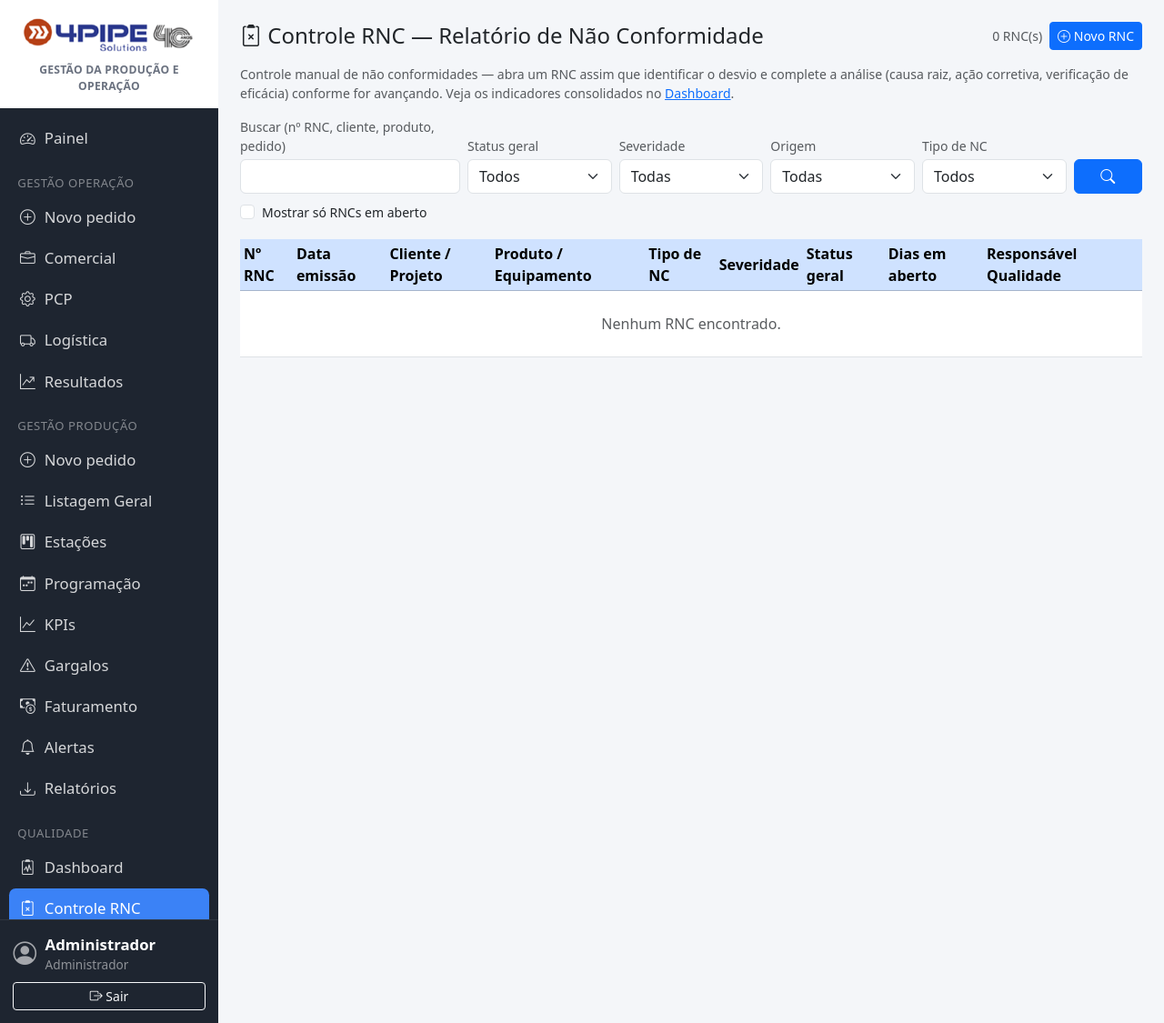
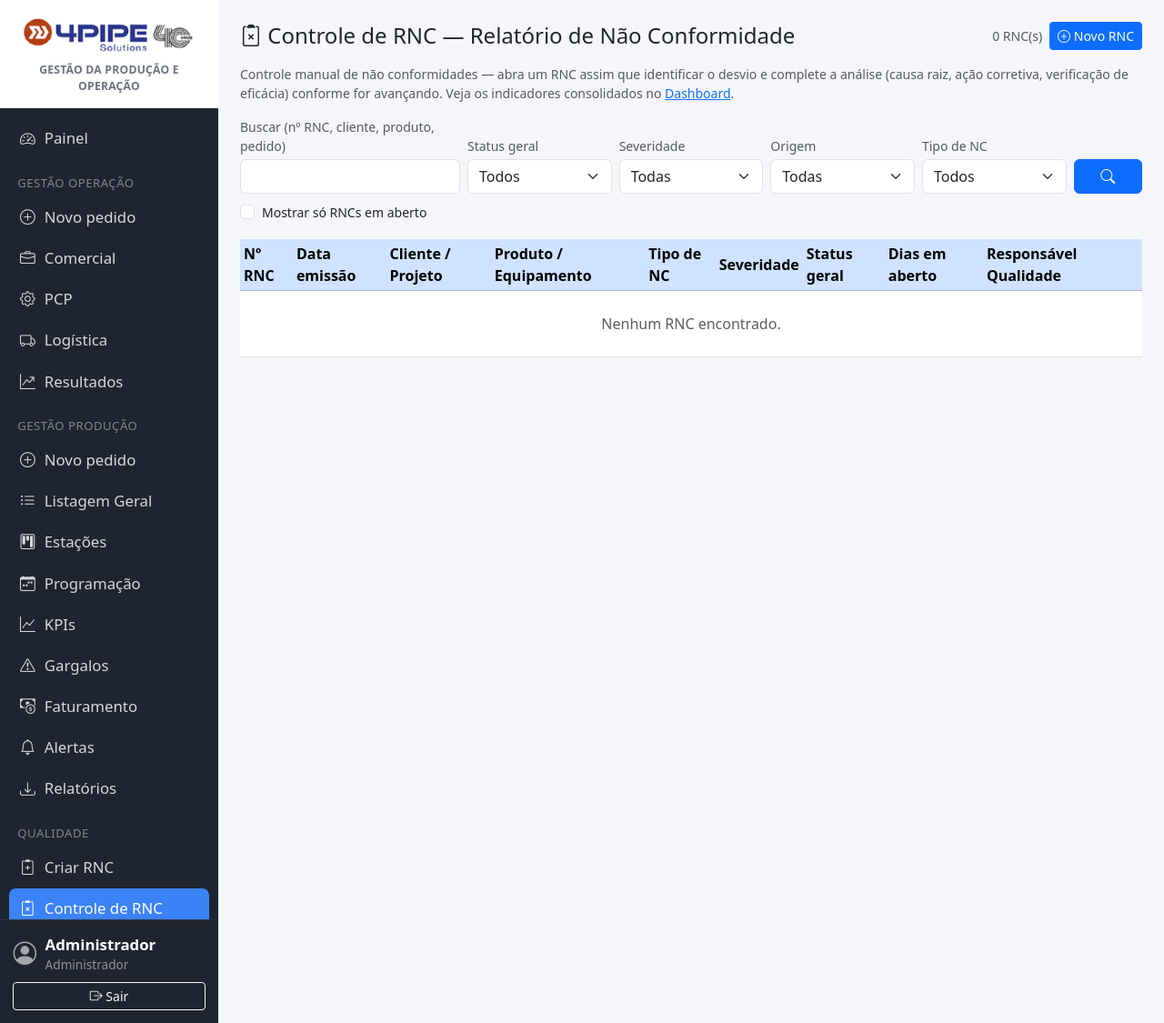
Before and after one commit to matttheus1590-code/producao_app, a Flask app: page /qualidade in a window 1280 px wide. Shown: the whole page at 91% size. Run offline with Flask 3, Linux system fonts and the light colour scheme; a user stored in the database is signed in; data comes from the database, SQL or seed files in the repository; data that the repository does not hold is empty; some libraries are stand-ins or nearby versions.

Commit message:
Atualizacao automatica - 31/08/2026 18:04

```diff
--- a/templates/base.html
+++ b/templates/base.html
@@ -70,11 +70,14 @@
         </a>
 
         <div class="app-nav-section">Qualidade</div>
+        <a class="app-nav-link {% if request.endpoint == 'qualidade_novo' %}active{% endif %}" href="{{ url_for('qualidade_novo') }}">
+          <i class="bi bi-clipboard2-plus"></i> <span>Criar RNC</span>
+        </a>
+        <a class="app-nav-link {% if request.endpoint in ('qualidade_lista', 'qualidade_editar') %}active{% endif %}" href="{{ url_for('qualidade_lista') }}">
+          <i class="bi bi-clipboard2-x"></i> <span>Controle de RNC</span>
+        </a>
         <a class="app-nav-link {% if request.endpoint == 'qualidade_dashboard' %}active{% endif %}" href="{{ url_for('qualidade_dashboard') }}">
           <i class="bi bi-clipboard2-pulse"></i> <span>Dashboard</span>
-        </a>
-        <a class="app-nav-link {% if request.endpoint in ('qualidade_lista', 'qualidade_novo', 'qualidade_editar') %}active{% endif %}" href="{{ url_for('qualidade_lista') }}">
-          <i class="bi bi-clipboard2-x"></i> <span>Controle RNC</span>
         </a>
 
         {% if current_user.role in ('ADMIN', 'PCP') %}
--- a/templates/qualidade_lista.html
+++ b/templates/qualidade_lista.html
@@ -1,9 +1,9 @@
 {% extends "base.html" %}
-{% block title %}Qualidade · Controle RNC · Gestão da Produção e Operação{% endblock %}
+{% block title %}Qualidade · Controle de RNC · Gestão da Produção e Operação{% endblock %}
 {% block content %}
 
 <div class="d-flex justify-content-between align-items-center flex-wrap gap-2 mb-3">
-  <h4 class="mb-0"><i class="bi bi-clipboard2-x"></i> Controle RNC — Relatório de Não Conformidade</h4>
+  <h4 class="mb-0"><i class="bi bi-clipboard2-x"></i> Controle de RNC — Relatório de Não Conformidade</h4>
   <div class="d-flex align-items-center gap-2">
     <span class="text-muted small">{{ total_filtrado }} RNC(s)</span>
     <a href="{{ url_for('qualidade_novo') }}" class="btn btn-primary btn-sm">
```
